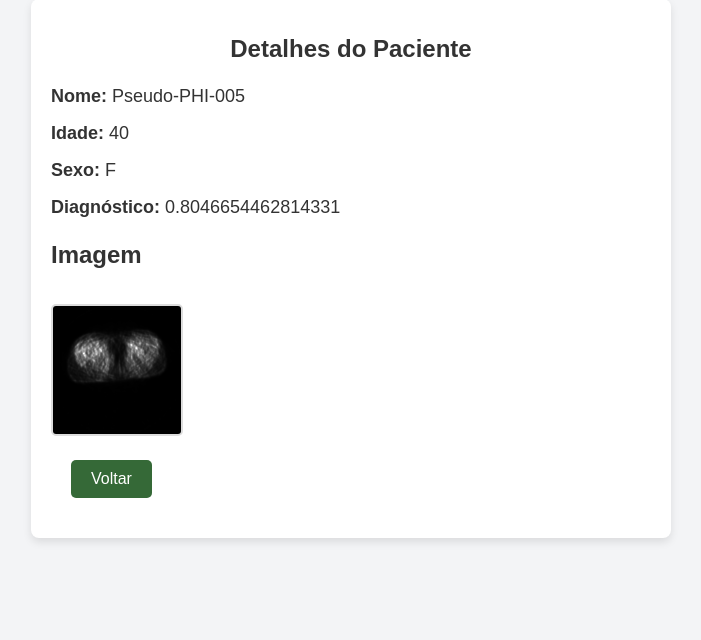
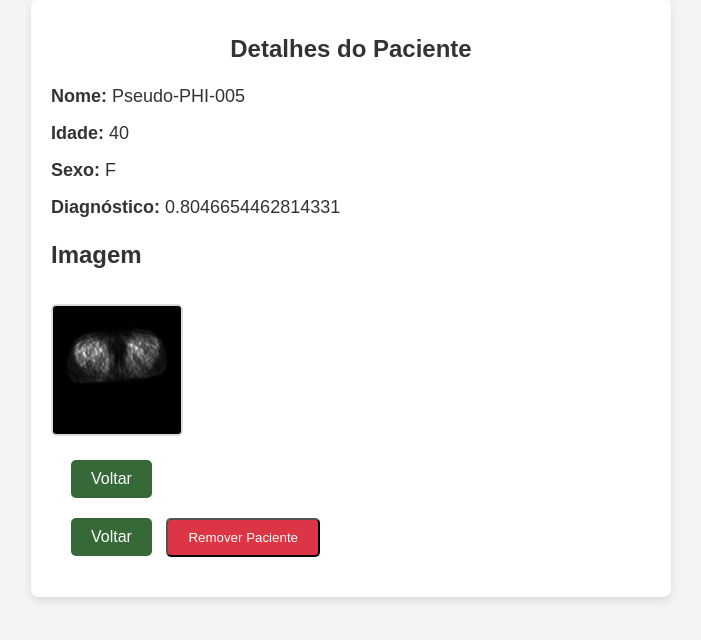
Before and after one commit to alicelour/IC_sistema_raiox, a Flask app: page /detalhe/192 in a window 1280 px wide. Shown: the part 21-661 px from the top of the page, without its empty margins (289-990 px from the left). Run offline with Flask 3, Linux system fonts and the light colour scheme; data comes from the database, SQL or seed files in the repository; both versions use the stored data as it was after the commit.

Commit message:
aprimorando

```diff
--- a/app.py
+++ b/app.py
@@ -122,6 +122,44 @@ def processar_imagens():
     flash('Imagens processadas e pacientes atualizados!')
     return redirect(url_for('dashboard'))
 
+@app.route('/remover_paciente/<int:id>', methods=['POST'])
+def remover_paciente(id):
+    # Conectar ao banco de dados principal
+    conn_pacientes = get_db_connection_pacientes()
+    cursor_pacientes = conn_pacientes.cursor()
+
+    # Buscar o paciente pelo ID
+    cursor_pacientes.execute("SELECT * FROM pacientes WHERE id = ?", (id,))
+    paciente = cursor_pacientes.fetchone()
+
+    if paciente:
+        # Conectar ao banco de dados de pacientes removidos
+        conn_removidos = get_db_connection_removidos()
+        cursor_removidos = conn_removidos.cursor()
+
+        # Inserir o paciente no banco de dados de removidos
+        cursor_removidos.execute("""
+            INSERT INTO pacientes_removidos (patient_name, idade, sexo, diagnostico, caminho_imagem)
+            VALUES (?, ?, ?, ?, ?)
+        """, (paciente['patient_name'], paciente['idade'], paciente['sexo'], paciente['diagnostico'], paciente['caminho_imagem']))
+        conn_removidos.commit()
+
+        # Remover o paciente do banco de dados principal
+        cursor_pacientes.execute("DELETE FROM pacientes WHERE id = ?", (id,))
+        conn_pacientes.commit()
+
+        # Fechar conexões
+        conn_pacientes.close()
+        conn_removidos.close()
+
+    return redirect(url_for('dashboard'))
+
+# Função para conectar ao banco de dados de pacientes removidos (pacientes_removidos.db)
+def get_db_connection_removidos():
+    conn = sqlite3.connect('pacientes_removidos.db')
+    conn.row_factory = sqlite3.Row
+    return conn
+
 def get_db_connection_pacientes():
     conn = sqlite3.connect('pacientes.db')  # Troquei users.db para pacientes.db
     conn.row_factory = sqlite3.Row
--- a/static/detalhe.css
+++ b/static/detalhe.css
@@ -72,3 +72,17 @@ img {
 .botao-voltar:active {
     background-color: #308333; /* Azul ainda mais escuro ao clicar */
 }
+
+.botao-remover {
+    display: inline-block;
+    padding: 10px 20px;
+    background-color: #dc3545; /* Vermelho */
+    color: white;
+    text-decoration: none;
+    border-radius: 5px;
+    margin-left: 10px;
+}
+
+.botao-remover:hover {
+    background-color: #b02a37; /* Vermelho mais escuro */
+}
--- a/templates/detalhe.html
+++ b/templates/detalhe.html
@@ -21,6 +21,14 @@
         <div class="botao-container">
             <a href="{{ url_for('dashboard') }}" class="botao-voltar">Voltar</a>
         </div>
+
+        <div class="botao-container">
+            <a href="{{ url_for('dashboard') }}" class="botao-voltar">Voltar</a>
+            <form action="{{ url_for('remover_paciente', id=paciente['id']) }}" method="post" style="display: inline;">
+                <button type="submit" class="botao-remover">Remover Paciente</button>
+            </form>
+        </div>
+
     </div>
 </body>
 </html>
```
Also changed, not shown: pacientes_db.py (+15 -3 lines), pacientes.db.
